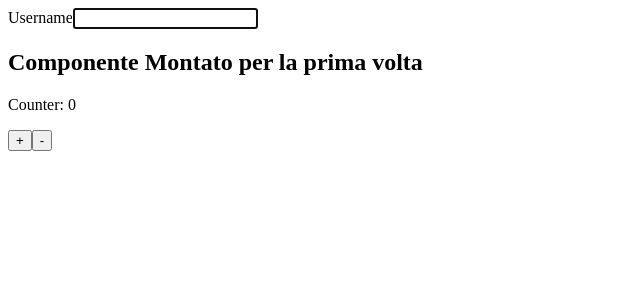
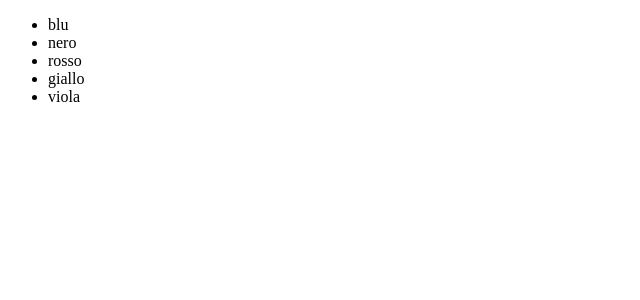
Before and after one commit to DavideNicolosi7/Esercizi-Develhope, a React (Vite) app: page / in a window 1280 px wide. Shown: the top 300 px of the page, without its empty margins (0-640 px from the left). Built offline with nearby package versions, Linux system fonts and the light colour scheme.

Commit message:
aggiunto esercizio Liste

```diff
--- a/src/App.tsx
+++ b/src/App.tsx
@@ -1,12 +1,21 @@
 import InteractiveWelcome from "./FormControllati/InteractiveWelcome";
 import UncontrolledLogin from "./FormIncontrollati/UncontrolledLogin";
 import MultiButton from "./GestioneEventi/MultiButton";
+import Colors from "./Liste/Colors";
 import FocusableInput from "./useRef/FocusableInput";
+
+const colors = [
+  { id: 1, name: "blu" },
+  { id: 2, name: "nero" },
+  { id: 3, name: "rosso" },
+  { id: 4, name: "giallo" },
+  { id: 5, name: "viola" },
+];
 
 export function App() {
   return (
     <div>
-      <FocusableInput />
+      <Colors items={colors} />
     </div>
   );
 }
--- /dev/null
+++ b/src/Liste/Color.tsx
@@ -0,0 +1,7 @@
+interface ColorName {
+  name: string;
+}
+
+export default function Color({ name }: ColorName) {
+  return <li>{name}</li>;
+}
--- /dev/null
+++ b/src/Liste/Colors.tsx
@@ -0,0 +1,27 @@
+/*
+Crea un componente Colors che renderizza un tag ul con un tag li per ogni colore passato nella prop items. La prop items dovrebbe essere un array di stringhe.
+Modifica il componente Colors in modo che items si aspetti essere un array di oggetti, ciascuno contenente una proprietà id e una proprietà name.
+Renderizza la proprietà name di ogni oggetto all'interno di un tag li e usa l'id come chiave.
+Estrai il tag li in un nuovo componente chiamato Color e renderizzalo all'interno del componente Colors.
+*/
+
+import Color from "./Color";
+
+interface ItemsProps {
+  id: number;
+  name: string;
+}
+
+interface ColorsProps {
+  items: ItemsProps[];
+}
+
+export default function Colors({ items }: ColorsProps) {
+  return (
+    <ul>
+      {items.map((item) => (
+        <Color key={item.id} name={item.name} />
+      ))}
+    </ul>
+  );
+}
```
